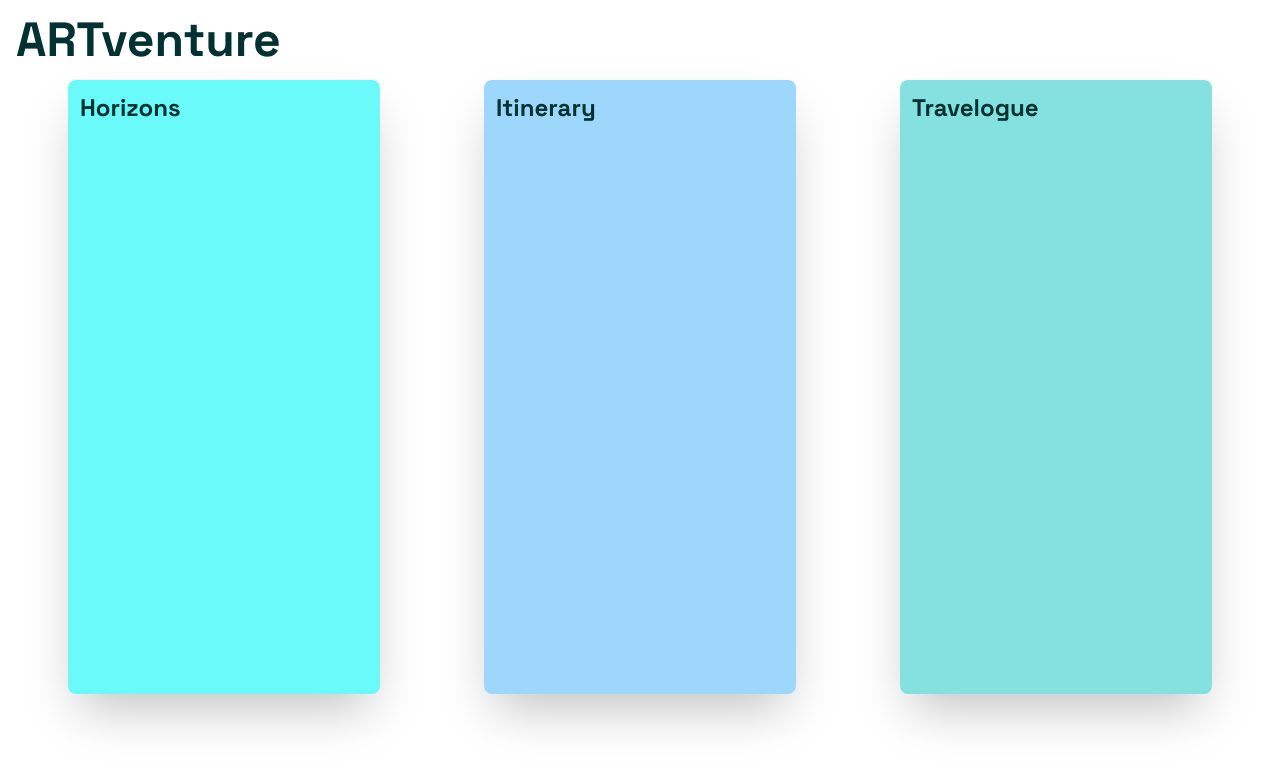
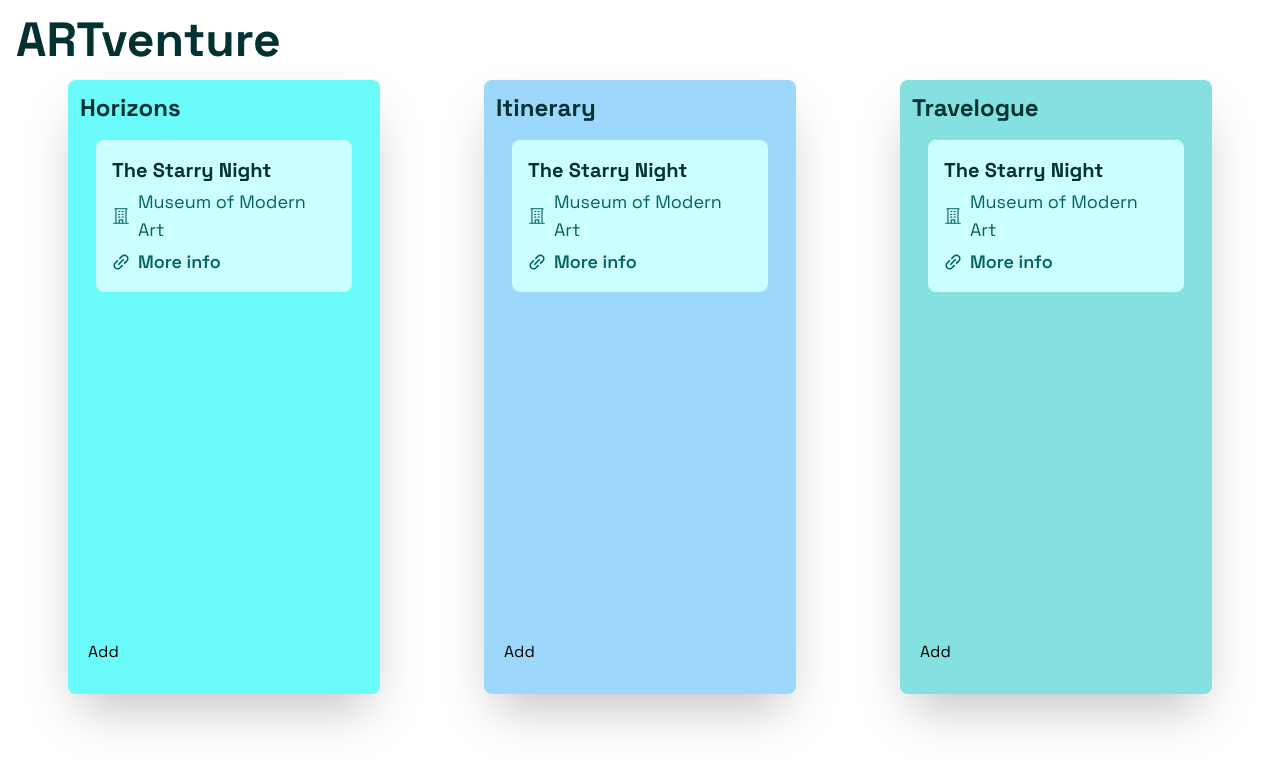
Before and after one commit to georgeslnl/artventure, a Next.js app: page / in a window 1280 px wide. Shown: the top 768 px of the page. Built offline with nearby package versions, Linux system fonts and the light colour scheme.

Commit message:
ADD: Exhibition card design

```diff
--- a/package.json
+++ b/package.json
@@ -9,10 +9,12 @@
     "lint": "next lint"
   },
   "dependencies": {
+    "@phosphor-icons/react": "^2.1.7",
     "mongodb": "^6.9.0",
     "next": "14.2.13",
     "react": "^18",
-    "react-dom": "^18"
+    "react-dom": "^18",
+    "react-icons": "^5.3.0"
   },
   "devDependencies": {
     "@types/node": "^20",
--- a/src/app/components/AddEventForm.tsx
+++ b/src/app/components/AddEventForm.tsx
@@ -108,4 +108,5 @@ const AddEventForm = () => {
   );
 };
 
+
 export default AddEventForm;
--- /dev/null
+++ b/src/app/components/ExhibCard.tsx
@@ -0,0 +1,23 @@
+import { PiBuilding, PiLinkSimpleBold } from "react-icons/pi";
+
+interface ExhibCardProps {
+    name: string;
+    museum: string;
+    link: string;
+}
+
+const ExhibCard: React.FC<ExhibCardProps> = ({ name, museum, link }) => (
+    <div className="bg-background-100 rounded-lg p-4 hover:shadow-xl w-full flex flex-col gap-1">
+        <h3 className="text-xl font-bold text-text-900">{name}</h3>
+        <div className="flex flex-row gap-2 justify-start items-center">
+            <PiBuilding className="text-lg text-text-800" />
+            <p className="text-text-800 text-lg">{museum}</p>
+        </div>
+        <div className="flex flex-row gap-2 justify-start items-center">
+            <PiLinkSimpleBold className="text-lg text-text-800" />
+            <a href={link}><p className="text-text-800 text-lg hover:underline font-semibold">More info</p></a>
+        </div>
+    </div>
+);
+
+export default ExhibCard;
--- /dev/null
+++ b/src/app/components/ListCard.tsx
@@ -0,0 +1,19 @@
+import React from 'react';
+import ExhibCard from '../components/ExhibCard';
+
+interface ListCardProps {
+  title: string;
+  bgColor: string;
+}
+
+const ListCard: React.FC<ListCardProps> = ({ title, bgColor }) => (
+    <div className={`${bgColor} w-1/4 h-full p-3 rounded-lg shadow-2xl m-auto`}>
+        <h2 className="text-2xl font-bold text-text-900">{title}</h2>
+        <div className="overflow-scroll flex flex-col h-5/6 p-4 mx-auto">
+            <ExhibCard name="The Starry Night" museum="Museum of Modern Art" link="https://www.moma.org/collection/works/79802" />
+        </div>
+        <button className="mt-4 p-2">Add</button>
+    </div>
+);
+
+export default ListCard;
--- a/src/app/page.tsx
+++ b/src/app/page.tsx
@@ -1,16 +1,14 @@
+import ListCard from "./components/ListCard";
+
 
 export default function Home() {
   return (
     <div className="p-4 h-screen">
       <h1 className="text-5xl font-bold text-text-900">ARTventure</h1>
       <div className="flex flex-row justify-around my-4 h-4/5">
-        <div className="bg-primary-300 w-1/4 min-h-full p-3 rounded-lg shadow-2xl overflow-scroll">
-          <h2 className="text-2xl font-bold text-text-900">Horizons</h2>
-        </div>
-        <div className="bg-secondary-200 w-1/4 min-h-full p-3 rounded-lg shadow-2xl">
-        <h2 className="text-2xl font-bold text-text-900">Itinerary</h2></div>
-        <div className="bg-accent-300 w-1/4 min-h-full p-3 rounded-lg shadow-2xl">
-        <h2 className="text-2xl font-bold text-text-900">Travelogue</h2></div>
+        <ListCard title="Horizons" bgColor="bg-primary-300" />
+        <ListCard title="Itinerary" bgColor="bg-secondary-200" />
+        <ListCard title="Travelogue" bgColor="bg-accent-300" />
       </div>
     </div>
   );
--- a/tsconfig.json
+++ b/tsconfig.json
@@ -10,7 +10,7 @@
     "moduleResolution": "bundler",
     "resolveJsonModule": true,
     "isolatedModules": true,
-    "jsx": "preserve",
+    "jsx": "react-jsx",
     "incremental": true,
     "plugins": [
       {
```
Also changed, not shown: 1 other file (tests, documents, lock files or other folders).
